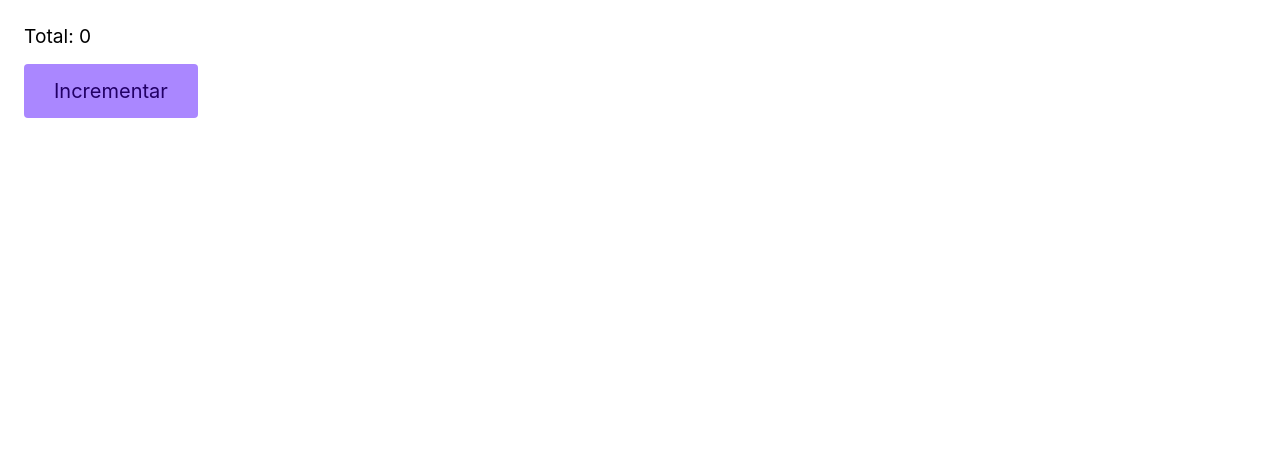
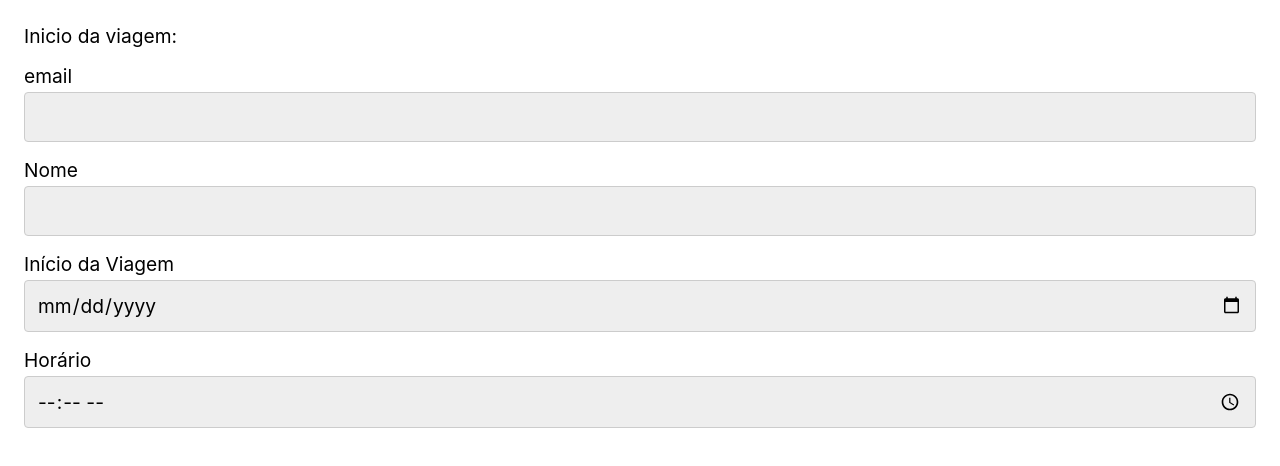
Before and after one commit to wanderson648/project_react-typescript, a React (Vite) app: page / in a window 1280 px wide. Shown: the top 466 px of the page. Built offline with nearby package versions, Linux system fonts and the light colour scheme.

Commit message:
implementa component input

```diff
--- a/src/App.tsx
+++ b/src/App.tsx
@@ -1,20 +1,23 @@
 import { useState } from "react";
-import { Button } from "./Button";
+import { Input } from "./Input";
+
 
 function App() {
-  const [total, setTotal] = useState(0);
-
-  function incrementar() {
-    setTotal((total) => total + 1);
-  }
+  const [data, setData] = useState('')
 
   return (
     <div>
-      <p>Total: {total}</p>
-
-      <Button id="botao-principal" className="btn" onClick={incrementar} tamanho="1.25rem">
-        Incrementar
-      </Button>
+      <p>Inicio da viagem: {data}</p>
+      <Input id="email" label="email" />
+      <Input id="nome" label="Nome" />
+      <Input
+        id="inicio"
+        label="Início da Viagem"
+        type="date"
+        value={data}
+        onChange={(event) => setData(event.currentTarget.value)}
+      />
+      <Input id="horario" label="Horário" type="time" />
     </div>
   );
 }
--- /dev/null
+++ b/src/Input.tsx
@@ -0,0 +1,13 @@
+type InputProps = React.ComponentProps<"input"> & {
+  label: string;
+  id: string;
+};
+
+export function Input({ label, id, ...props }: InputProps) {
+  return (
+    <div style={{ marginBottom: "1rem" }}>
+      <label htmlFor={id}>{label}</label>
+      <input id={id} name={id} type="text" {...props} />
+    </div>
+  );
+}
```
